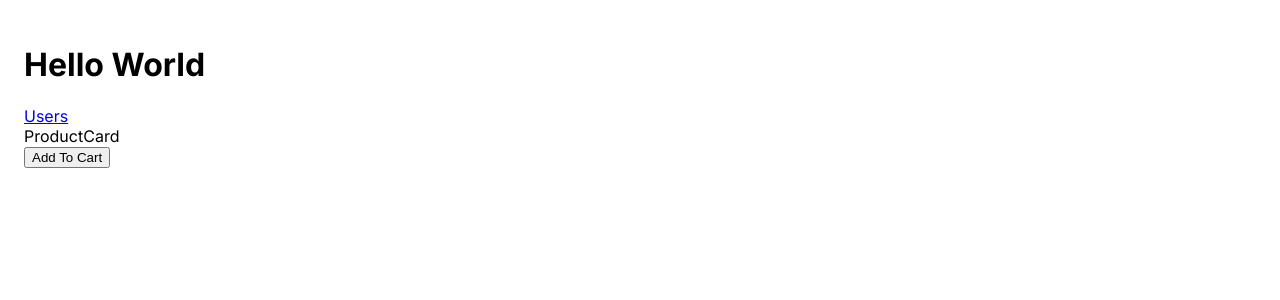
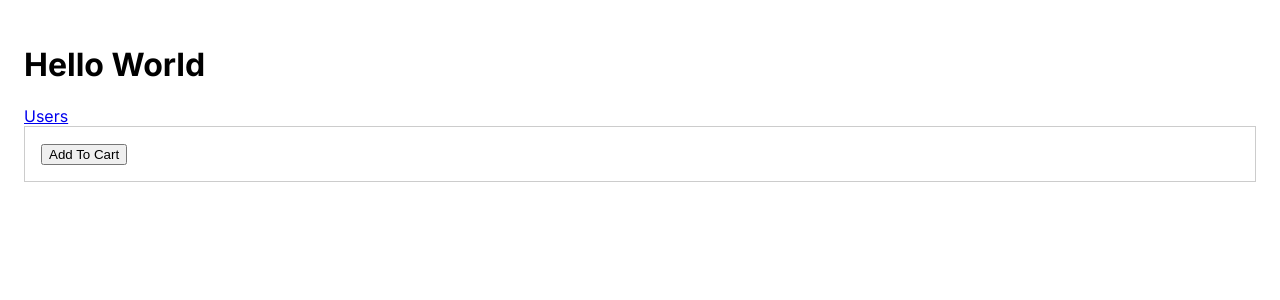
Before and after one commit to Shahwaz9305/Next-App, a Next.js app: page / in a window 1280 px wide. Shown: the top 300 px of the page. Built offline with nearby package versions, Linux system fonts and the light colour scheme.

Commit message:
css modules

```diff
--- /dev/null
+++ b/app/components/ProductCard.module.css
@@ -0,0 +1,5 @@
+.card{
+  padding: 1rem;
+  /* background-color: aqua; */
+  border: 1px solid #ccc;
+}
--- a/app/components/ProductCard.tsx
+++ b/app/components/ProductCard.tsx
@@ -1,10 +1,10 @@
 import React from 'react'
 import AddToCart from './AddToCart'
+import styles from './ProductCard.module.css'
 
 const ProductCard = () => {
   return (
-    <div>
-      ProductCard
+    <div className={styles.card}>
       <AddToCart/>
     </div>
   )
```
